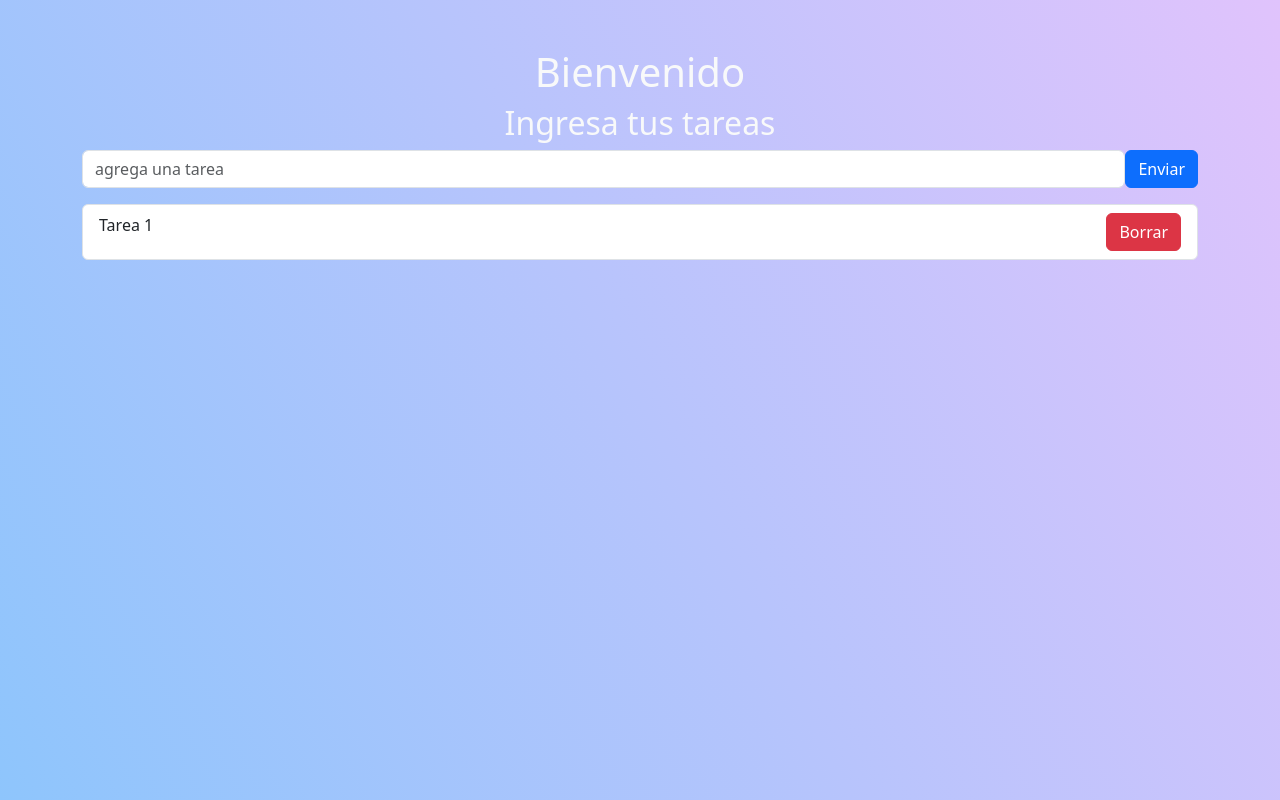
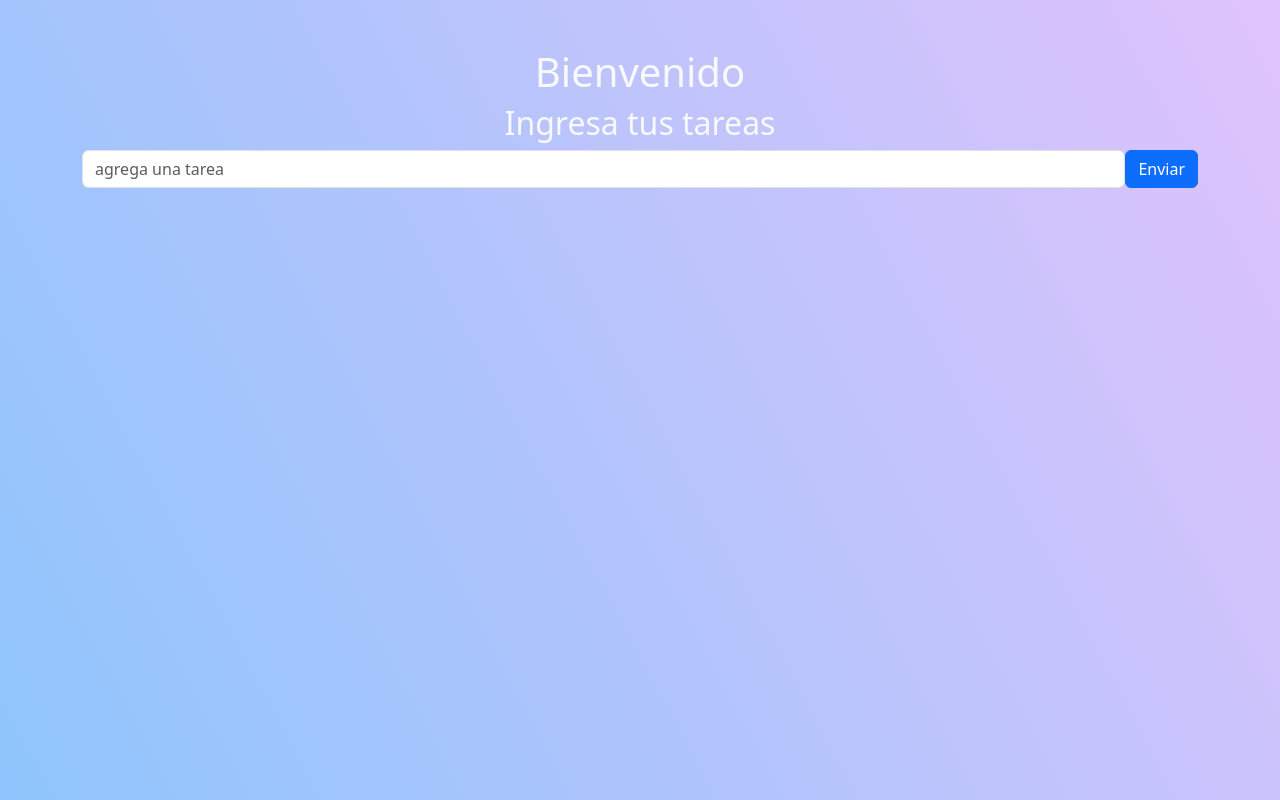
Before and after one commit to rollingcodeschool/listaTareas102i, a React app: page / in a window 1280 px wide. Built offline with nearby package versions, Linux system fonts and the light colour scheme; the HTML template or start-up script is replaced by a standard one.

Commit message:
mostrarmos la cantidad de items que coincida con el array listaTareas

```diff
--- a/src/components/ListaTareas.jsx
+++ b/src/components/ListaTareas.jsx
@@ -1,10 +1,12 @@
 import ListGroup from "react-bootstrap/ListGroup";
 import ItemTarea from "./ItemTarea";
 
-const ListaTareas = () => {
+const ListaTareas = ({listaTareas}) => {
   return (
     <ListGroup>
-        <ItemTarea></ItemTarea>
+      {
+        listaTareas.map((item, posicionTarea)=><ItemTarea key={posicionTarea}></ItemTarea>)
+      }
     </ListGroup>
   );
 };
```
